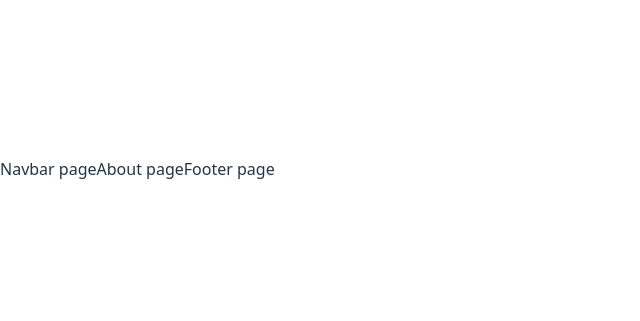
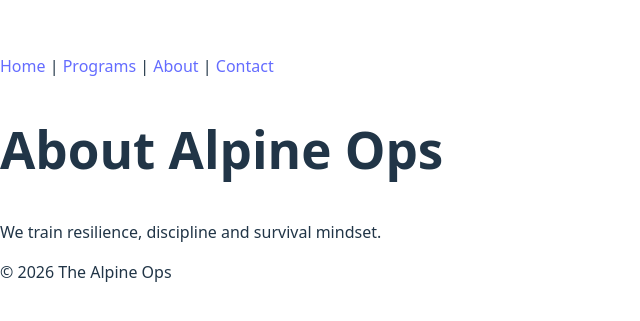
Before and after one commit to SheetalJ28/thealpineops-site, a React (Vite) app: page /about in a window 1280 px wide. Shown: the part 231-552 px from the top of the page, without its empty margins (0-640 px from the left). Built offline with nearby package versions, Linux system fonts and the light colour scheme.

Commit message:
adding pages content

```diff
--- a/src/components/Footer.tsx
+++ b/src/components/Footer.tsx
@@ -1,5 +1,5 @@
 const Footer = () => {
-  return <>Footer page</>;
+  return <footer>© {new Date().getFullYear()} The Alpine Ops</footer>;
 };
 
 export default Footer;
--- a/src/components/Navbar.tsx
+++ b/src/components/Navbar.tsx
@@ -1,5 +1,11 @@
+import { Link } from "react-router-dom";
+
 const Navbar = () => {
-  return <>Navbar page</>;
+  return (
+    <nav>
+      <Link to="/">Home</Link> | <Link to="/programs">Programs</Link> |{" "}
+      <Link to="/about">About</Link> | <Link to="/contact">Contact</Link>
+    </nav>
+  );
 };
-
 export default Navbar;
--- a/src/pages/About.tsx
+++ b/src/pages/About.tsx
@@ -1,5 +1,9 @@
 const About = () => {
-  return <>About page</>;
+  return (
+    <section>
+      <h1>About Alpine Ops</h1>
+      <p>We train resilience, discipline and survival mindset.</p>
+    </section>
+  );
 };
-
 export default About;
--- a/src/pages/Home.tsx
+++ b/src/pages/Home.tsx
@@ -1,5 +1,10 @@
 const Home = () => {
-  return <>Home page</>;
+  return (
+    <section>
+      <h1>The Alpine Ops</h1>
+      <p>Elite outdoor, survival & leadership programs.</p>
+    </section>
+  );
 };
 
 export default Home;
```
